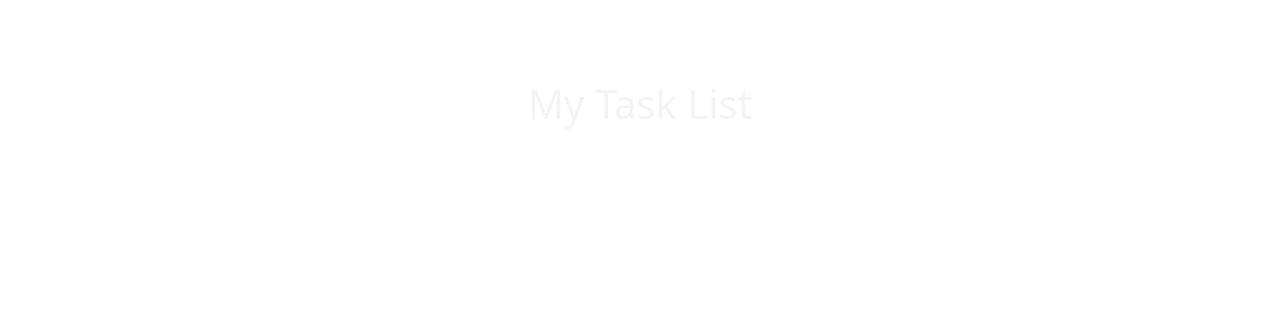
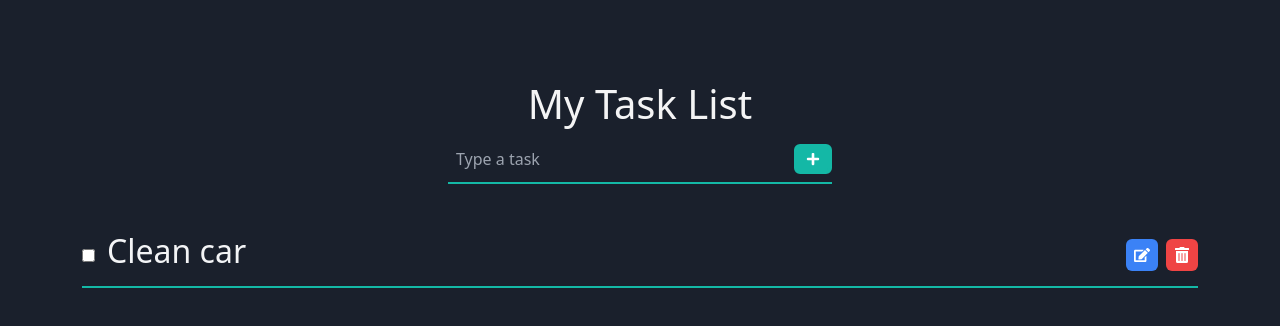
Before and after one commit to freidzonCalderon/todo-app-localstorage-ts, a React (Create React App) app: page / in a window 1280 px wide. Shown: the top 326 px of the page. Built offline with nearby package versions, Linux system fonts and the light colour scheme.

Commit message:
created item component

```diff
--- a/package.json
+++ b/package.json
@@ -14,6 +14,7 @@
     "react": "^18.2.0",
     "react-bootstrap": "^2.7.4",
     "react-dom": "^18.2.0",
+    "react-icons": "^4.8.0",
     "react-scripts": "5.0.1",
     "typescript": "^4.9.5",
     "web-vitals": "^2.1.4"
--- a/src/App.tsx
+++ b/src/App.tsx
@@ -1,10 +1,13 @@
 import React from "react";
-import "./App.css";
+import EditForm from "./Components/EditForm";
+import TodoItem from "./Components/TodoItem";
 
 function App() {
 	return (
 		<div className="App">
 			<h1 className="text-center mt-20 text-zinc-100">My Task List</h1>
+			<EditForm />
+			<TodoItem />
 		</div>
 	);
 }
--- a/src/Components/EditForm.tsx
+++ b/src/Components/EditForm.tsx
@@ -0,0 +1,28 @@
+import React from "react";
+import { FaPlus } from "react-icons/fa";
+
+const EditForm = () => {
+	return (
+		<div className="flex flex-col items-center justify-center">
+			<form className="w-full max-w-sm">
+				<div className="flex items-center border-b-2 border-teal-500 py-2">
+					<input
+						className="appearance-none bg-transparent border-none w-full text-gray-200 mr-3 py-1 px-2 leading-tight focus:outline-none"
+						type="text"
+						placeholder="Type a task"
+						required
+					/>
+					<button
+						className="flex-shrink-0 bg-teal-500 hover:bg-teal-700 border-teal-500 hover:border-teal-700 text-sm border-4 text-white py-1 px-2 rounded"
+						type="button"
+						title="Add"
+					>
+						<FaPlus />
+					</button>
+				</div>
+			</form>
+		</div>
+	);
+};
+
+export default EditForm;
--- a/src/Components/TodoItem.tsx
+++ b/src/Components/TodoItem.tsx
@@ -0,0 +1,31 @@
+import { useState } from "react";
+import { FaEdit, FaTrashAlt } from "react-icons/fa";
+
+function TodoItem() {
+	return (
+		<div className="container mt-10">
+			<div className="flex justify-between items-center border-b-2 border-teal-500 py-2">
+				<div className="flex items-center">
+					<input className="mr-3" type="checkbox" title="todoCheck" />
+					<h2 className="mr-3 text-gray-100">Clean car</h2>
+				</div>
+				<div className="buttons">
+					<button
+						className="bg-blue-500 hover:bg-blue-700 text-white font-bold p-2 rounded mr-2"
+						title="Edit"
+					>
+						<FaEdit />
+					</button>
+					<button
+						className="bg-red-500 hover:bg-red-700 text-white font-bold p-2 rounded"
+						title="Remove"
+					>
+						<FaTrashAlt />
+					</button>
+				</div>
+			</div>
+		</div>
+	);
+}
+
+export default TodoItem;
--- a/src/Components/TodoList.tsx
+++ b/src/Components/TodoList.tsx
@@ -0,0 +1,11 @@
+import React from "react";
+
+const TodoList = () => {
+	return (
+		<div>
+			<h2>todo list</h2>
+		</div>
+	);
+};
+
+export default TodoList;
--- a/src/index.tsx
+++ b/src/index.tsx
@@ -3,6 +3,7 @@ import ReactDOM from "react-dom/client";
 import "./index.css";
 import App from "./App";
 import "bootstrap/dist/css/bootstrap.min.css";
+import "./global.css";
 
 const root = ReactDOM.createRoot(
 	document.getElementById("root") as HTMLElement
```
Also changed, not shown: src/global.css (renamed from src/App.css), 1 other file (tests, documents, lock files or other folders).
